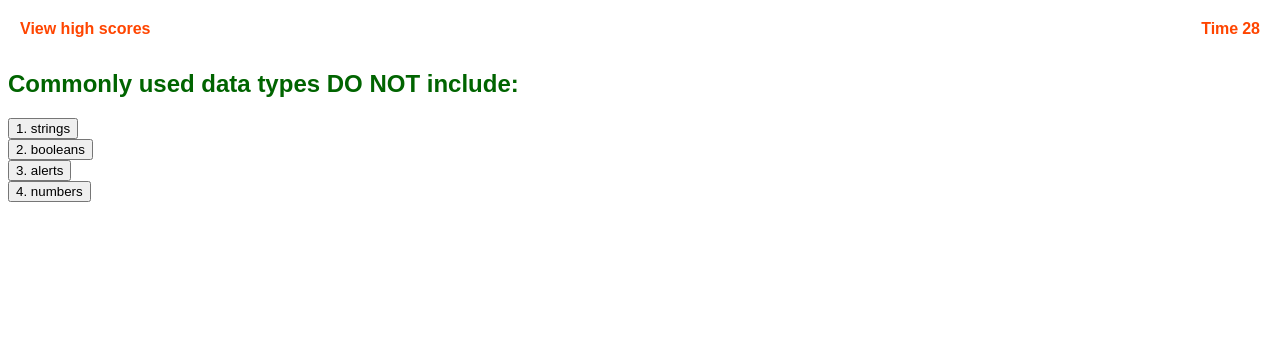
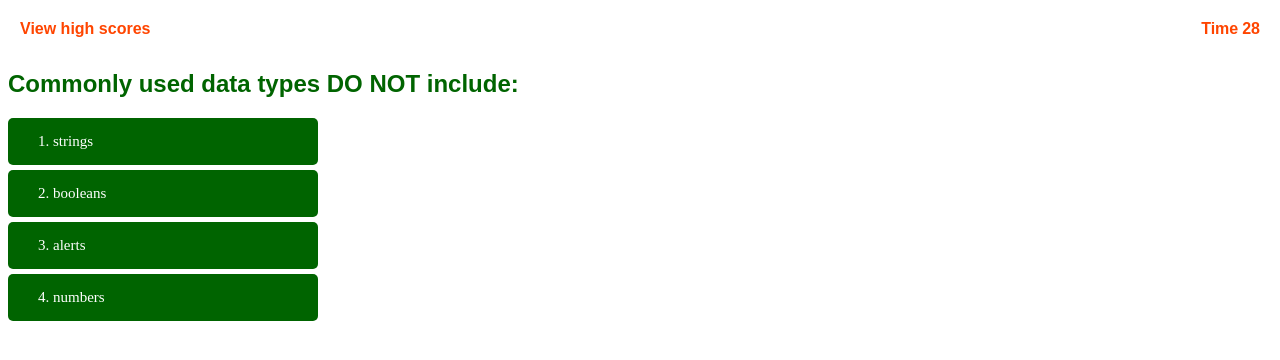
Before and after one commit to wendywilgus/CodeQuiz, a plain HTML site: page index.html in a window 1280 px wide. Both pictures are taken after a click on the element "Start Quiz". Drawn offline with Linux system fonts and the light colour scheme.

Commit message:
created question loop

```diff
--- a/Assets/script.js
+++ b/Assets/script.js
@@ -1,38 +1,38 @@
 var main = document.querySelector(".main");
 var startButton = document.querySelector(".startButton");
-var questions = document.querySelector(".questions");
+var container = document.querySelector(".container");
+var question = document.querySelector(".question");
 var ask = document.querySelector(".ask");
 var endContainer = document.querySelector(".endContainer");
 var highScore = document.querySelector(".highScore");
 var seconds = document.querySelector("#seconds");
+var answer1 = document.querySelector(".answer1");
+var answer2 = document.querySelector(".answer2");
+var answer3 = document.querySelector(".answer3");
+var answer4 = document.querySelector(".answer4");
+var button1 = document.querySelector(".button1");
+var button2 = document.querySelector(".button2");
+var button3 = document.querySelector(".button3");
+var button4 = document.querySelector(".button4");
 
-questions.style.display = 'none';
+
+// Start with all hidden, except begin quiz main class
+container.style.display = 'none';
 endContainer.style.display = 'none';
 highScore.style.display = 'none';
-startButton.addEventListener("click", function () {
-    // console.log("hello");
-    questions.style.display = 'block';
-    main.style.display = 'none';
-    countdown();
-})
+
 var quizTime = 30;
-function countdown() {
-    var interval = setInterval(function () {
-        quizTime--
-        // console.log(quizTime);
-        seconds.textContent = quizTime;
-        if (quizTime == 0) {
-            clearInterval(interval);
-            endContainer.style.display = 'block';
-        }
-    }, 1000);
-}
+// quizTime must match HTML text for seconds.
 
+var currentQuestionData; // this is a holder for question data
+
+
+// array of questions.  Create function to loop through these.
 var quiz = [
     {
         order: 1,
         question: "Commonly used data types DO NOT include:",
-        answer: "3. alert",
+        answer: "3. alerts",
         choices: [
             "1. strings",
             "2. booleans",
@@ -68,16 +68,68 @@ var quiz = [
             "1. commas",
             "2. curly brackets",
             "3. quotes",
-            "4. all of the above",]
+            "4. parenthesis",]
     },
     {
         order: 5,
         question: "Arrays in JavaScript can be used to store _____.",
-        answer: "4. parenthesis",
+        answer: "4. all of the above",
         choices: [
             "1. numbers and strings",
             "2. other arrays",
             "3. booleans",
             "4. all of the above",]
     },
+
 ];
+
+function countdown() {
+    var interval = setInterval(function () {
+        quizTime--
+        // console.log(quizTime);
+        seconds.textContent = quizTime;
+        if (quizTime == 0) {
+            clearInterval(interval);
+            endContainer.style.display = 'block';
+        }
+    }, 1000);
+}
+
+function nextQuestion() {
+    // if array is empty then All done! and hide question.  Check quiz.length.  If =0 then all done.
+    currentQuestionData = quiz.shift();
+    console.log("currentQuestionData", currentQuestionData);
+    question.textContent = currentQuestionData.question;
+    answer1.textContent = currentQuestionData.choices[0];
+    answer2.textContent = currentQuestionData.choices[1];
+    answer3.textContent = currentQuestionData.choices[2];
+    answer4.textContent = currentQuestionData.choices[3];
+}
+
+function checkAnswer()  {
+    console.log("checkAnswer", this.textContent);
+    console.log("currentQuestionData.answer", currentQuestionData.answer);
+    if(this.textContent === currentQuestionData.answer) {
+        // set score
+        // set feedback
+    } else {
+        // fail reduce timer!
+        // set feedback
+    }
+    nextQuestion();
+}
+
+//function show ending with all done and then high score. Use JSON to stringify and then parse data. If text for initials is empty, display message--see M4A21/22
+
+startButton.addEventListener("click", function () {
+    // console.log("hello");
+    container.style.display = 'block';
+    main.style.display = 'none';
+    countdown();
+    nextQuestion();
+})
+
+answer1.addEventListener("click", checkAnswer);
+answer2.addEventListener("click", checkAnswer);
+answer3.addEventListener("click", checkAnswer);
+answer4.addEventListener("click", checkAnswer);
--- a/Assets/style.css
+++ b/Assets/style.css
@@ -31,14 +31,14 @@ h1  {
     font-weight: bold;
 }
 
-h2  {
+h2, .question  {
     text-align: leftr;
     color:darkgreen;
     font-family: "Arial";
 }
 
-.button button{
-    Position: center;
+.button, button, .answer1, .answer2, .answer3, .answer4{
+    position: center;
     font-size: 15px;
     background-color: darkgreen;
     border: none;
@@ -47,13 +47,14 @@ h2  {
     border-radius: 5px;
     cursor: pointer;
     margin-top: 5px;
+    width: 250px;
 }
 
 button:hover, button:focus, button:active, button:visited   {
     background-color: orangered;
 }
 
-.questions  {
+.container {
     text-align: left;
 }
 
--- a/index.html
+++ b/index.html
@@ -2,6 +2,7 @@
 <html lang="en">
 
 <head>
+    <!-- This section for timer and View High Score -->
     <meta charset="UTF-8">
     <meta name="viewport" content="width=device-width, initial-scale=1.0">
     <title>Code Quiz</title>
@@ -28,17 +29,14 @@
     </main>
 
     <!-- Quiz Questions -->
-    <div class="questions">
-        <h2 class="ask">Commonly used data types DO NOT include:</h1>
+    <div class="container">
+        <h2 class="question"></h2>
 
-            <div class="answerButton"><button type="button">1. strings</button>
-                <div class="answerButton"><button type="button">2. booleans</button>
-                    <div class="answerButton"><button type="button">3. alerts</button>
-                        <div class="answerButton"><button type="button">4. numbers</button>
-                        </div>
-                    </div>
-                </div>
-            </div>
+        <div class="answer1"></div>
+        <div class="answer2"></div>
+        <div class="answer3"></div>
+        <div class="answer4"></div>
+        <!-- feedback -->
     </div>
 
     <!-- Score -->
@@ -47,7 +45,7 @@
         <h2>Your final score is </h2>
         <form>
             <p>Enter initials: <input type="text"></p>
-            <div class="button"><button type="button">Submit</button>
+            <div class="submitButton"><button type="button">Submit</button>
             </div>
         </form>
     </div>
@@ -57,9 +55,9 @@
     <!-- highscores -->
     <div class="highScore">
         <h1>High scores<h1>
-                <div class="button"><button type="button">Go back</button></div>
+        <div class="button"><button type="button">Go back</button></div>
 
-                <div class="button"><button type="button">Clear high scores</button></div>
+        <div class="button"><button type="button">Clear high scores</button></div>
 
     </div>
 
```
Also changed, not shown: 3 other files.
